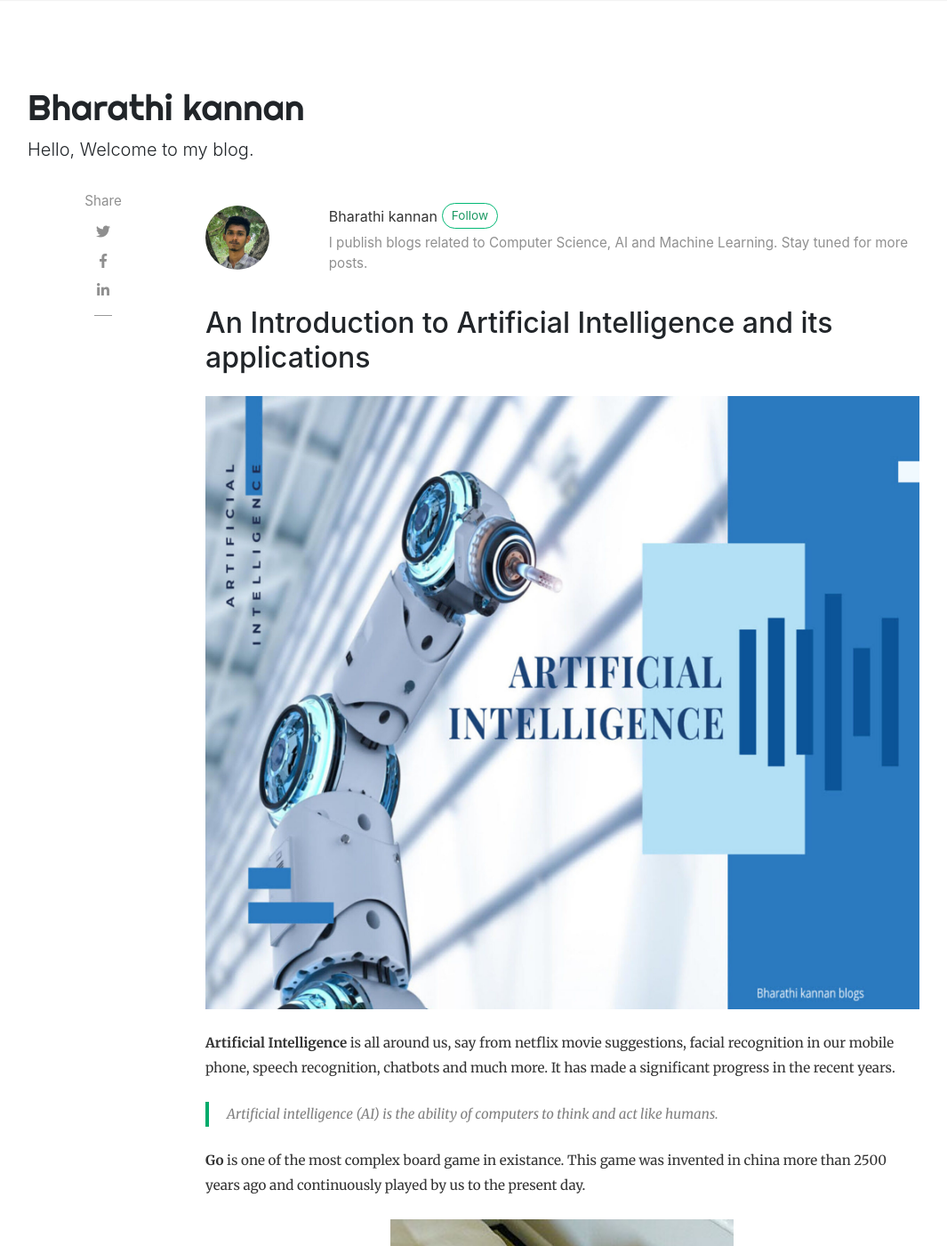
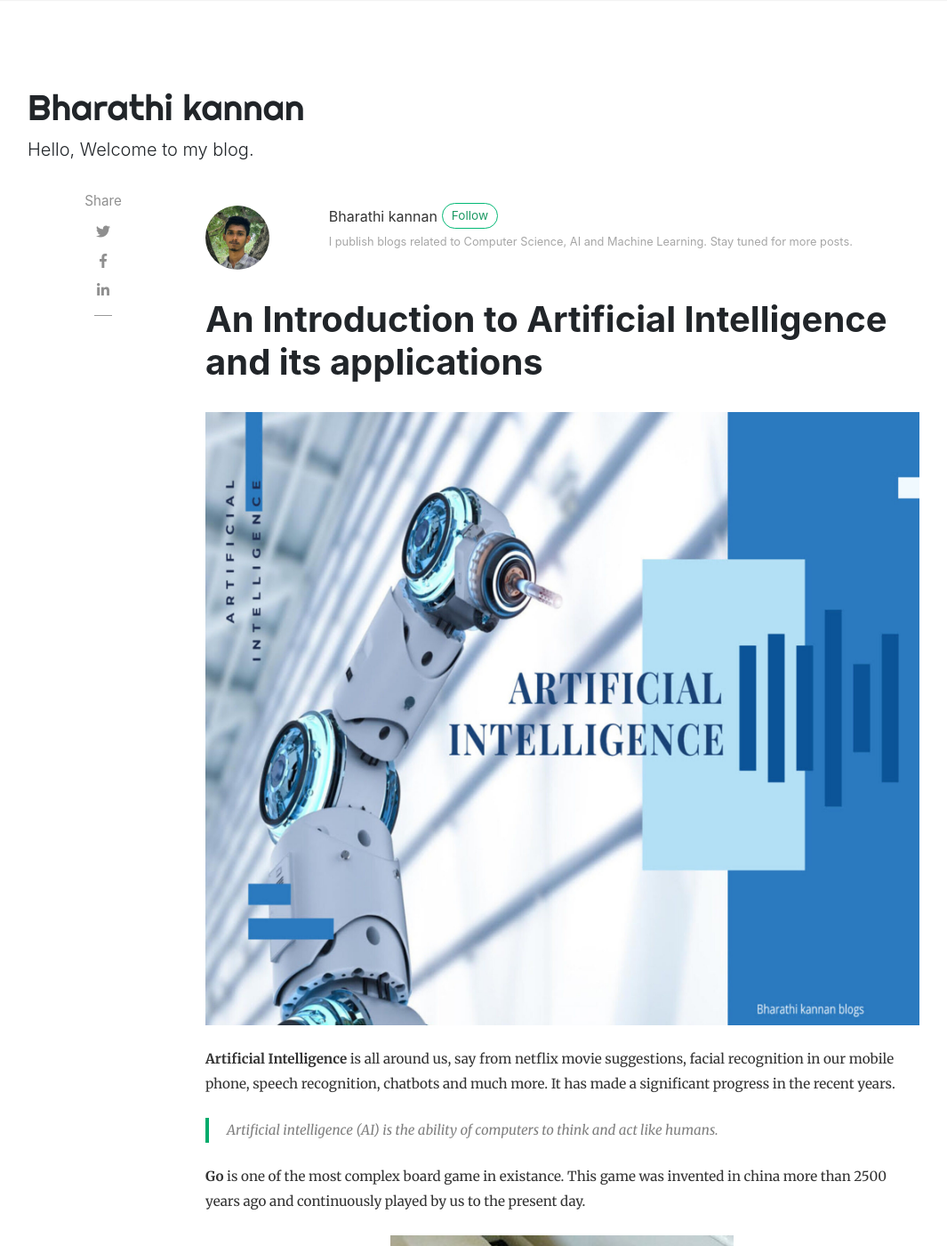
Before and after one commit to bharathikannann/blogs, a Jekyll site: the page built from _posts/2020-10-27-an-introduction-to-artificial-intelligence-and-its-applications.md, in a window 1280 px wide and 1400 px high. Shown: the whole window at 89% size, without its empty margins (54-1119 px from the left). Built offline with Jekyll 4.4.1, drawn with Linux system fonts in a browser that asks for light colours; nearby versions of some CDN libraries; formulas are drawn with MathJax 3; comment, search, counter and statistics services are not loaded.

Commit message:
update description text opacity

```diff
--- a/_layouts/post.html
+++ b/_layouts/post.html
@@ -33,13 +33,13 @@
                     </div>
                     <div class="col-xs-12 col-md-9 col-lg-10 text-center text-md-left">
                         <a target="_blank" class="link-dark" href="{{ author.web }}">{{ author.display_name }}</a><a target="_blank" href="{{ author.twitter }}" class="btn follow">Follow</a>
-                        <span class="author-description">{{ author.description }}</span>
+                        <span class="author-description description-text">{{ author.description }}</span>
                     </div>
                 </div>
                 {% endif %}
 
                 <!-- Post Title -->
-                <h2 class="posttitle">{{ page.title }}</h2>
+                <h1 class="posttitle">{{ page.title }}</h1>
 
             </div>
 
--- a/assets/css/screen.css
+++ b/assets/css/screen.css
@@ -205,7 +205,7 @@
 .post-top-meta .author-description {
     margin-bottom: 5px;
     margin-top: 5px;
-    font-size: 0.95rem;
+    font-size: 0.8rem;
 }
 
 .toc ul {
@@ -1018,3 +1018,6 @@
    60% { transform: rotate( 0.0deg) }  /* Reset for the last half to pause */
   100% { transform: rotate( 0.0deg) }
 }
+.description-text{
+    opacity: 80%;
+}
```
